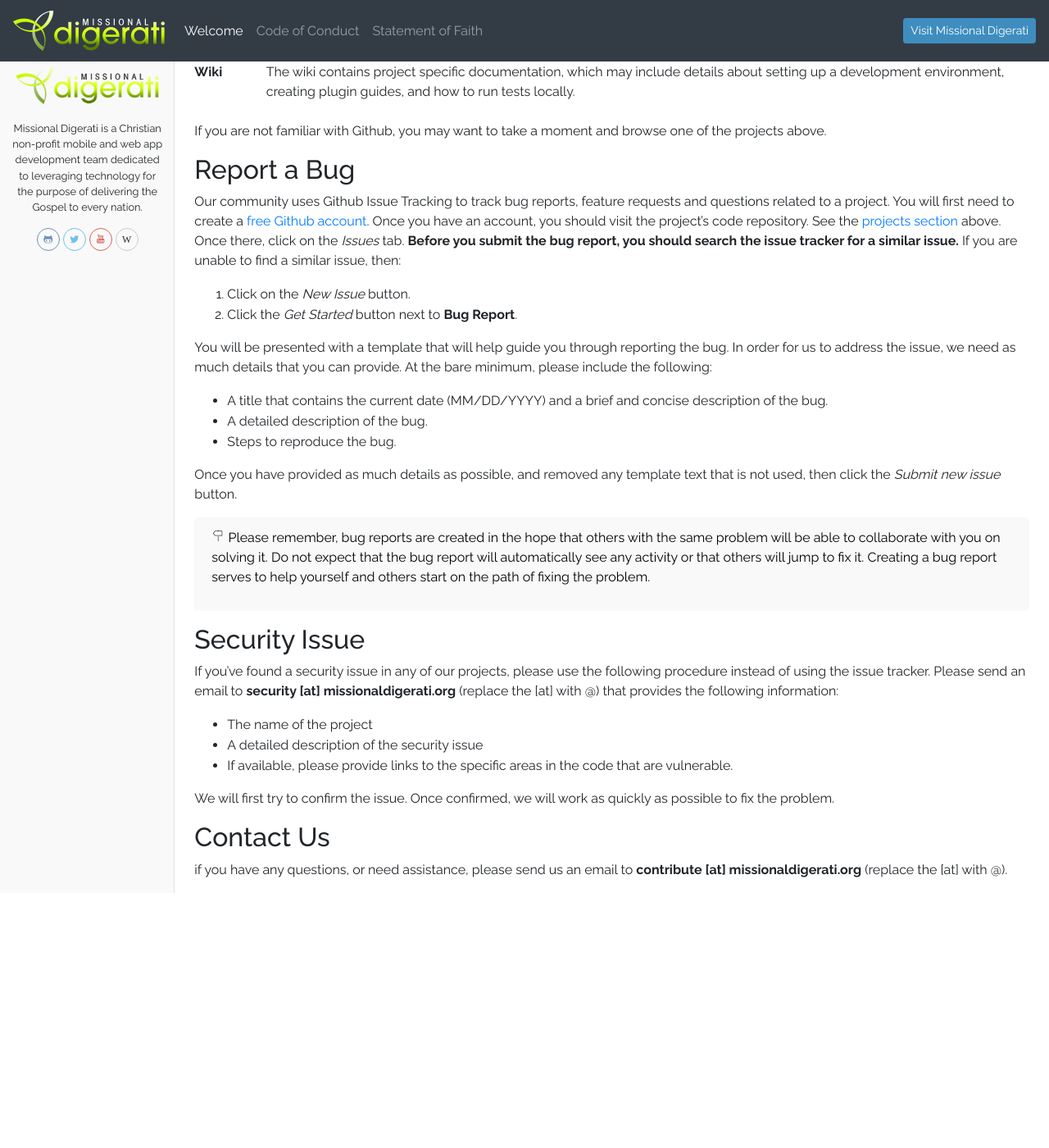
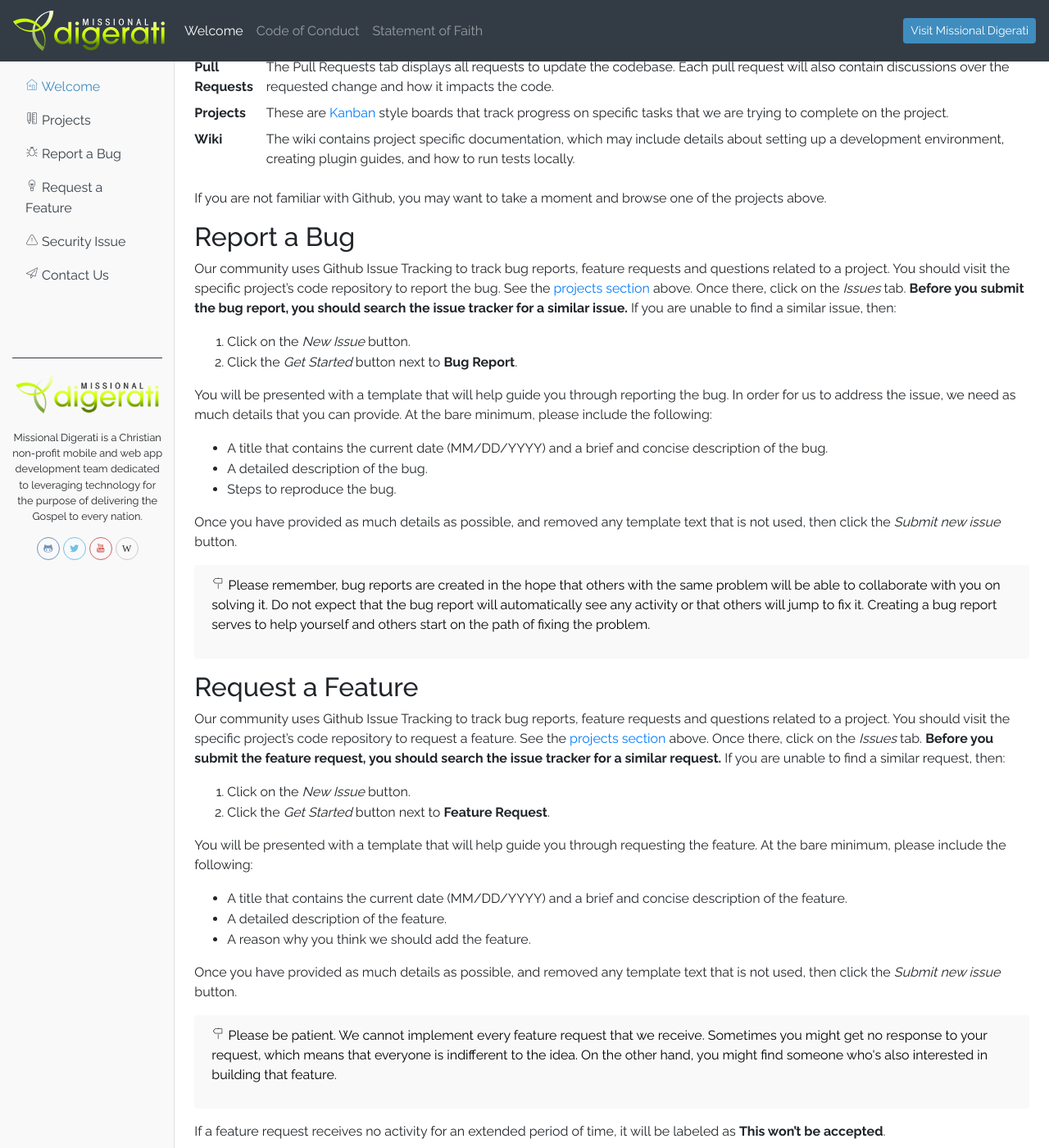
Before and after one commit to MissionalDigerati/md-contribution-site, a Jekyll site: the page built from index.md, in a window 1280 px wide and 1400 px high, scrolled down 1090 px. Shown: the whole window at 82% size. Built offline with Jekyll 4.4.1, drawn with Linux system fonts in a browser that asks for light colours; nearby versions of some CDN libraries; before the commit the page ends 2179 px from its top, so only the background shows below that; some of the changed text lies outside the part shown.

Commit message:
Added Request a Feature section.

```diff
--- a/_data/sidebar_home.yml
+++ b/_data/sidebar_home.yml
@@ -11,6 +11,10 @@
     link: '#report-a-bug'
     icon: 'icon-picons-bug'
     css: 'scroll-to'
+  - name: Request a Feature
+    link: '#request-a-feature'
+    icon: 'icon-picons-bulb'
+    css: 'scroll-to'
   - name: Security Issue
     link: '#security-issue'
     icon: 'icon-picons-alert'
--- a/_sections/projects.md
+++ b/_sections/projects.md
@@ -25,7 +25,7 @@
     </div>
 </div>
 
-In order to contribute to any of the projects, you will first need to create a [free Github account](https://github.com/).  Once you have an account, you can visit each project's code repository using the *View Code* buttons above.  In each project's repository you will find:
+If you would like to learn more about each project, you can visit each project's code repository using the *View Code* buttons above.  In each project's repository you will find:
 
 <dl class="row">
     <dt class="col-xl-1 col-sm-2">Code</dt>
--- a/_sections/report-a-bug.md
+++ b/_sections/report-a-bug.md
@@ -1,6 +1,6 @@
 ## Report a Bug
 
-Our community uses Github Issue Tracking to track bug reports, feature requests and questions related to a project.  You will first need to create a [free Github account](https://github.com/).  Once you have an account, you should visit the project's code repository.  See the [projects section](#projects){:.scroll-to} above.  Once there, click on the _Issues_ tab.  **Before you submit the bug report, you should search the issue tracker for a similar issue.**  If you are unable to find a similar issue, then:
+Our community uses Github Issue Tracking to track bug reports, feature requests and questions related to a project.  You should visit the specific project's code repository to report the bug.  See the [projects section](#projects){:.scroll-to} above.  Once there, click on the _Issues_ tab.  **Before you submit the bug report, you should search the issue tracker for a similar issue.**  If you are unable to find a similar issue, then:
 
 1. Click on the _New Issue_ button.
 2. Click the _Get Started_ button next to **Bug Report**.
--- /dev/null
+++ b/_sections/request-a-feature.md
@@ -0,0 +1,20 @@
+## Request a Feature
+
+Our community uses Github Issue Tracking to track bug reports, feature requests and questions related to a project.  You should visit the specific project's code repository to request a feature.  See the [projects section](#projects){:.scroll-to} above.  Once there, click on the _Issues_ tab.  **Before you submit the feature request, you should search the issue tracker for a similar request.**  If you are unable to find a similar request, then:
+
+1. Click on the _New Issue_ button.
+2. Click the _Get Started_ button next to **Feature Request**.
+
+You will be presented with a template that will help guide you through requesting the feature.  At the bare minimum, please include the following:
+
+- A title that contains the current date (MM/DD/YYYY) and a brief and concise description of the feature.
+- A detailed description of the feature.
+- A reason why you think we should add the feature.
+
+Once you have provided as much details as possible, and removed any template text that is not used, then click the _Submit new issue_ button.
+
+<div class="alert bg-info text-black" role="info">
+    <p><i class="icon-picons-directions-2"></i> Please be patient. We cannot implement every feature request that we receive. Sometimes you might get no response to your request, which means that everyone is indifferent to the idea. On the other hand, you might find someone who's also interested in building that feature.</p>
+</div>
+
+If a feature request receives no activity for an extended period of time, it will be labeled as **This won't be accepted**.
--- a/_sections/welcome.md
+++ b/_sections/welcome.md
@@ -3,3 +3,7 @@
 Thank you for your interest in contributing to our open source projects.  We are so thankful for your willingness to join us.  Before you begin, you should take a moment and read the [Code of Conduct](/code-of-conduct).  The Code of Conduct outlines expectations for each member of the community.
 
 Our community is a group of skilled professionals that are dedicated to leveraging technology for the purpose of delivering the Gospel to every nation.  The following guide will cover ways that **you** can participate in the ongoing work of the community.  We are so grateful for your participation and look forward to working with you!
+
+<div class="alert bg-info text-black" role="info">
+    <p><i class="icon-picons-directions-2"></i> Please note, you will first need to create a <a href="https://github.com/" target="_blank">free Github account</a> in order to contribute to our projects.</p>
+</div>
--- a/index.md
+++ b/index.md
@@ -10,4 +10,6 @@
 
 {% include_relative _sections/report-a-bug.md %}
 
+{% include_relative _sections/request-a-feature.md %}
+
 {% include_relative _sections/security-contact.md %}
```
